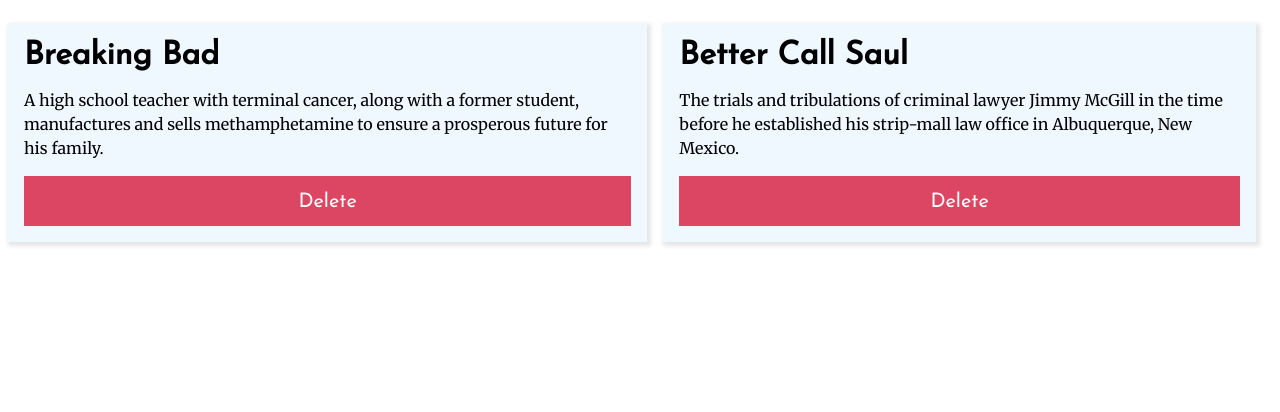
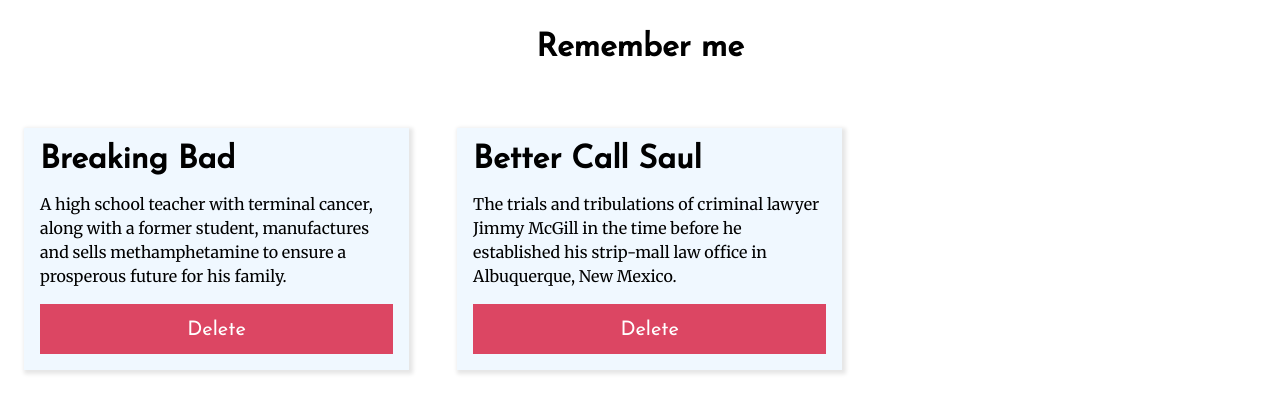
Before and after one commit to AndrewPalchykovsky/watchlist, a Vue app: page / in a window 1280 px wide. Shown: the top 412 px of the page. Built offline with nearby package versions, Linux system fonts and the light colour scheme.

Commit message:
Header and base card

```diff
--- a/src/App.vue
+++ b/src/App.vue
@@ -1,12 +1,14 @@
 <template>
+  <the-header title='Remember me'></the-header>
   <stored-series :source='allSeries'></stored-series>
 </template>
 
 <script>
 import StoredSeries from '@/components/series/StoredSeries';
+import TheHeader from '@/components/layouts/TheHeader';
 export default {
   name: 'App',
-  components: { StoredSeries },
+  components: { StoredSeries, TheHeader },
   data() {
     return {
       allSeries: [
@@ -28,7 +30,22 @@ export default {
 };
 </script>
 
-<style scoped>
+<style>
 
+@import url('https://fonts.googleapis.com/css2?family=Josefin+Sans&family=Merriweather&display=swap');
+
+*{
+  box-sizing: border-box;
+}
+
+h1,h2,h3,h4 {
+  font-family: 'Josefin Sans', sans-serif;
+  margin: 0;
+}
+
+p{
+  font-family: 'Merriweather', serif;
+  line-height: 1.5;
+}
 
 </style>
--- /dev/null
+++ b/src/components/UI/BaseCard.vue
@@ -0,0 +1,23 @@
+<template>
+  <div>
+    <slot></slot>
+  </div>
+</template>
+
+<script>
+export default {
+
+};
+</script>
+
+<style scoped>
+div {
+  display: flex;
+  flex-direction: column;
+  box-shadow: 2px 2px 4px 2px rgba(0, 0, 0, 0.1);
+  padding: 1rem;
+  background-color: aliceblue;
+  margin: 1rem;
+}
+
+</style>
--- /dev/null
+++ b/src/components/layouts/TheHeader.vue
@@ -0,0 +1,21 @@
+<template>
+  <header>
+    <h1>{{ title }}</h1>
+  </header>
+</template>
+
+<script>
+export default {
+  name: 'TheHeader',
+  props: ['title']
+};
+</script>
+
+<style scoped>
+
+header{
+  text-align: center;
+  margin: 2rem auto;
+}
+
+</style>
--- a/src/components/series/StoredSeries.vue
+++ b/src/components/series/StoredSeries.vue
@@ -24,9 +24,22 @@ export default {
 <style scoped>
 .content-wrapper{
   display: grid;
-  grid-template-columns: auto auto auto;
+  grid-template-columns: 33% 33% 33%;
   grid-column-gap: 1rem;
   padding: 1rem 0;
 }
 
+@media (max-width: 992px){
+  .content-wrapper {
+    grid-template-columns: 50% 50%;
+  }
+}
+
+@media (max-width: 576px){
+  .content-wrapper {
+    grid-template-columns: auto;
+  }
+}
+
+
 </style>
--- a/src/components/series/TheSeries.vue
+++ b/src/components/series/TheSeries.vue
@@ -1,10 +1,12 @@
 <template>
-  <div class='series'>
-    <h1>{{ title }}</h1>
+  <base-card>
+    <header>
+      <h1>{{ title }}</h1>
+    </header>
     <p>{{ description }}</p>
     <a :href='link'></a>
     <button>Delete</button>
-  </div>
+  </base-card>
 </template>
 
 <script>
@@ -28,27 +30,7 @@ export default {
 </script>
 
 <style scoped>
-@import url('https://fonts.googleapis.com/css2?family=Josefin+Sans&family=Merriweather&display=swap');
-
-h1,h2,h3,h4 {
-  font-family: 'Josefin Sans', sans-serif;
-  margin: 0;
-}
-
-p{
-  font-family: 'Merriweather', serif;
-  line-height: 1.5;
-}
-
-.series{
-  display: flex;
-  flex-direction: column;
-  box-shadow: 2px 2px 4px 2px rgba(0, 0, 0, 0.1);
-  padding: 1rem;
-  background-color: aliceblue;
-}
-
-button{
+button {
   font-family: 'Josefin Sans', sans-serif;
   font-size: 1.25rem;
   line-height: 50px;
@@ -57,11 +39,13 @@ button{
   background: #dc4663;
   transition: 0.3s background ease;
   color: white;
+  margin-top: auto;
 }
 
-button:hover{
+button:hover {
   cursor: pointer;
   background-color: crimson;
 }
 
+
 </style>
```
Also changed, not shown: src/main.js (+6 -1 lines).
